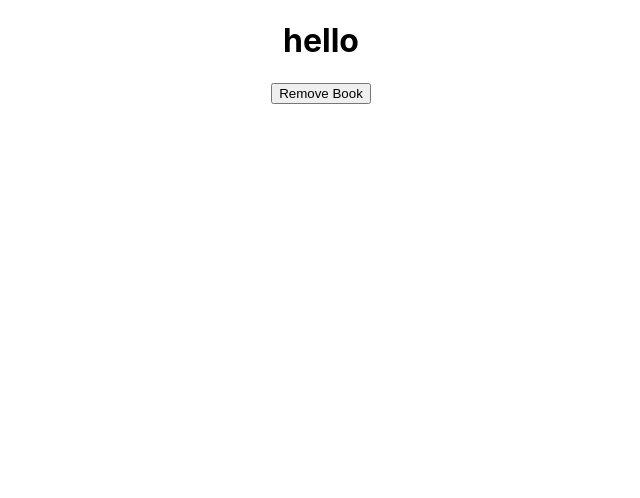
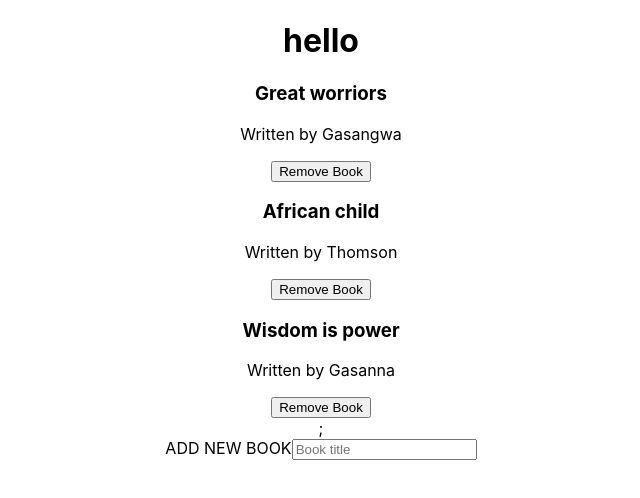
Before and after one commit to gasangw/bookstore, a React (Create React App) app: page / in a window 1280 px wide. Shown: the top 498 px of the page, without its empty margins (319-959 px from the left). Built offline with nearby package versions, Linux system fonts and the light colour scheme.

Commit message:
Pass props to booklist, add form component and booklist

```diff
--- a/package.json
+++ b/package.json
@@ -35,5 +35,8 @@
       "last 1 firefox version",
       "last 1 safari version"
     ]
+  },
+  "devDependencies": {
+    "eslint-plugin-react-hooks": "^4.6.0"
   }
 }
--- a/src/App.js
+++ b/src/App.js
@@ -1,7 +1,8 @@
 import './App.css';
 import React from "react";
 import Navbar from './Components/navbar';
-import Books from './Components/listBooks';
+import EachBook from './Components/Book';
+import Form from './Components/form';
 // import {BrowserRouter as Router, Link} from "react-router-dom";
 
 
@@ -9,7 +10,8 @@ function App() {
   return (
     <div className="App">
       <Navbar/>
-      <Books/>
+      <EachBook />
+      <Form />
     </div>
   );
 }
--- a/src/Components/Book.js
+++ b/src/Components/Book.js
@@ -0,0 +1,17 @@
+import {useState} from "react";
+import Books from "./listBooks";
+
+const EachBook = () => {
+const [books] = useState ([
+ {title: 'Great worriors', author: 'Gasangwa', id: 1 },
+ {title: 'African child', author: 'Thomson', id: 2 },
+ {title: 'Wisdom is power', author: 'Gasanna', id: 3 }
+]);
+    return (
+      <div className="book">
+          <Books books={books}/>
+      </div>
+    );
+  }
+
+  export default EachBook;
--- /dev/null
+++ b/src/Components/form.js
@@ -0,0 +1,15 @@
+import React from "react";
+
+function Form() {
+    return (
+      <div className="add-form">
+       <form method="POST" className="form1">
+       <label>ADD NEW BOOK</label>
+         <input  type="text" placeholder="Book title" />
+
+       </form>
+      </div>
+    );
+  }
+
+  export default Form;
--- a/src/Components/listBooks.js
+++ b/src/Components/listBooks.js
@@ -1,10 +1,15 @@
 import React from "react";
 
-function Books () {
+function Books ({books}) {
     return (
-      <div className="book">
-       <ul className="bookContainer"></ul>
-       <button type="submit">Remove Book</button>
+      <div className="book-list">
+            {books.map((book) => (
+              <div className="perBook" key={book.id}>
+              <h3>{book.title}</h3>
+              <p>Written by {book.author}</p>
+              <button type="submit">Remove Book</button>
+              </div>
+            ))};
       </div>
     );
   }
```
Also changed, not shown: 1 other file (tests, documents, lock files or other folders).
